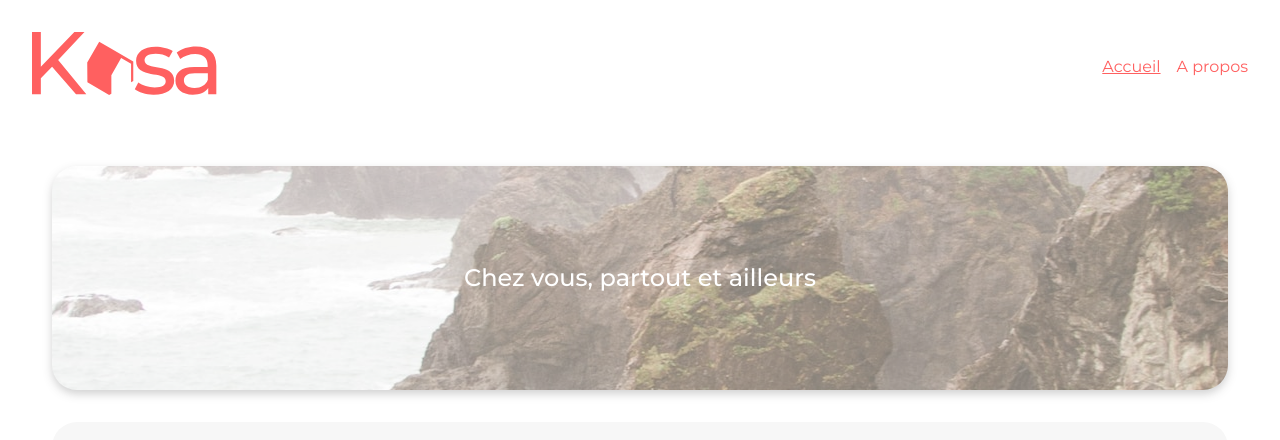
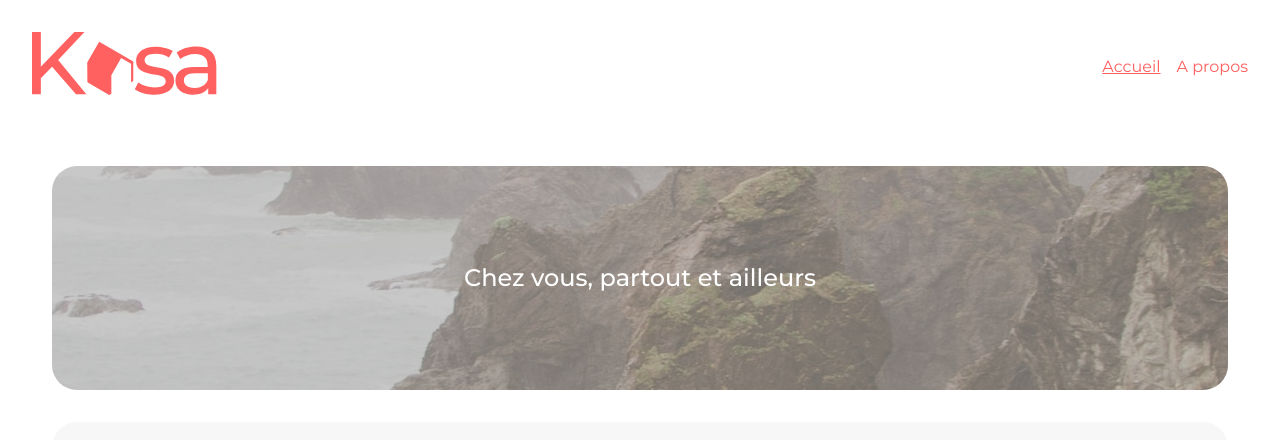
Before and after one commit to davidbarbi3r/kasaOC, a React (Vite) app: page / in a window 1280 px wide. Shown: the top 440 px of the page. Built offline with nearby package versions, Linux system fonts and the light colour scheme.

Commit message:
:lipstick: fixing HeroBanner

```diff
--- a/src/Components/HeroBanner.css
+++ b/src/Components/HeroBanner.css
@@ -1,21 +1,33 @@
 .hero-container {
+    position: relative;
     color: white;
     margin: 2rem;
     display: flex;
     height: 224px;
-    background-color: black;
-    background-image: url('/src/assets/eric-muhr.jpg');
+    background: url('/src/assets/eric-muhr.jpg');
     background-position: 30%;
-    mix-blend-mode: darken;
     opacity: 0.7;
     border-radius: 25px;
-    filter: drop-shadow(0px 4px 4px rgba(0, 0, 0, 0.25));
     content: 'Chez vous, partout et ailleurs';
+}
+
+.hero-container::before {
+    content: "";
+    position: absolute;
+    top: 0;
+    left: 0;
+    height: 100%;
+    width: 100%;
+    background-color: black;
+    opacity: 0.3;
+    overflow: hidden;
+    border-radius: 25px;
 }
 
 .hero-container h2 {
     place-content: center;
     margin: auto;
+    z-index: 1;
 }
 
 .hero-container.about {
```
